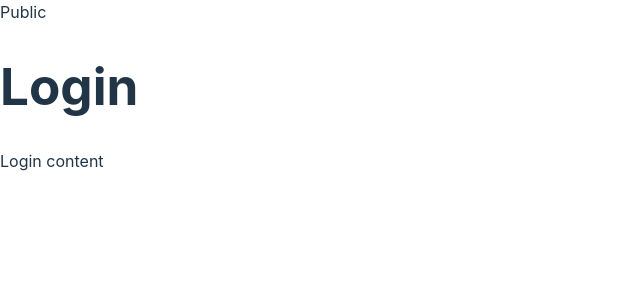
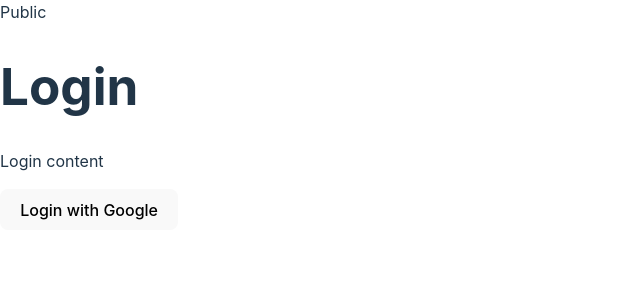
Before and after one commit to oscarqjh/iNTUitionV10-Environmentals, a React (Vite) app in the folder frontend/: page / in a window 1280 px wide. Shown: the top 300 px of the page, without its empty margins (0-640 px from the left). Built offline with nearby package versions, Linux system fonts and the light colour scheme.

Commit message:
Update navigation paths and add Google login

```diff
--- a/frontend/src/hooks/AuthProvider.jsx
+++ b/frontend/src/hooks/AuthProvider.jsx
@@ -12,7 +12,7 @@ export const AuthProvider = ({ children }) => {
   //placeholder function to authenticate user
   const login = async (data) => {
     setUser(data);
-    navigation("/user");
+    navigation("/home");
   };
 
   //placeholder function to sign out user
--- a/frontend/src/layouts/PublicLayout.jsx
+++ b/frontend/src/layouts/PublicLayout.jsx
@@ -5,7 +5,7 @@ export default function PublicLayout() {
   const { user } = useAuth();
 
   if (user) {
-    return <Navigate to="/user" />;
+    return <Navigate to="/home" />;
   }
 
   return (
--- a/frontend/src/routes/HomePage/HomePage.jsx
+++ b/frontend/src/routes/HomePage/HomePage.jsx
@@ -1,8 +1,18 @@
+import { useAuth } from "../../hooks/AuthProvider";
+import "./HomePage.css";
+
 export default function HomePage() {
+  const { user, logout } = useAuth();
+
+  const handleLogout = () => {
+    logout();
+  };
+
   return (
     <div>
       <h1>Home</h1>
       <p>Home content</p>
+      <button onClick={handleLogout}>Logout</button>
     </div>
   );
 }
--- a/frontend/src/routes/LoginPage/LoginPage.jsx
+++ b/frontend/src/routes/LoginPage/LoginPage.jsx
@@ -1,9 +1,29 @@
+import { useGoogleLogin } from "@react-oauth/google";
+import { useAuth } from "../../hooks/AuthProvider";
 import "./LoginPage.css";
+import GoogleAPIService from "../../api/services/GoogleAPIService";
 export default function LoginPage() {
+  const { user, login, logout } = useAuth();
+
+  //Google OAuth flow
+  const googleLogin = useGoogleLogin({
+    onSuccess: async (tokenResponse) => {
+      try {
+        const response = await GoogleAPIService.getGoogleData(tokenResponse);
+        console.log(response.data);
+        login({ user: response.data });
+      } catch (e) {
+        console.log(e);
+      }
+    },
+    onError: () => {},
+  });
+
   return (
     <div>
       <h1>Login</h1>
       <p>Login content</p>
+      <button onClick={googleLogin}>Login with Google</button>
     </div>
   );
 }
```
